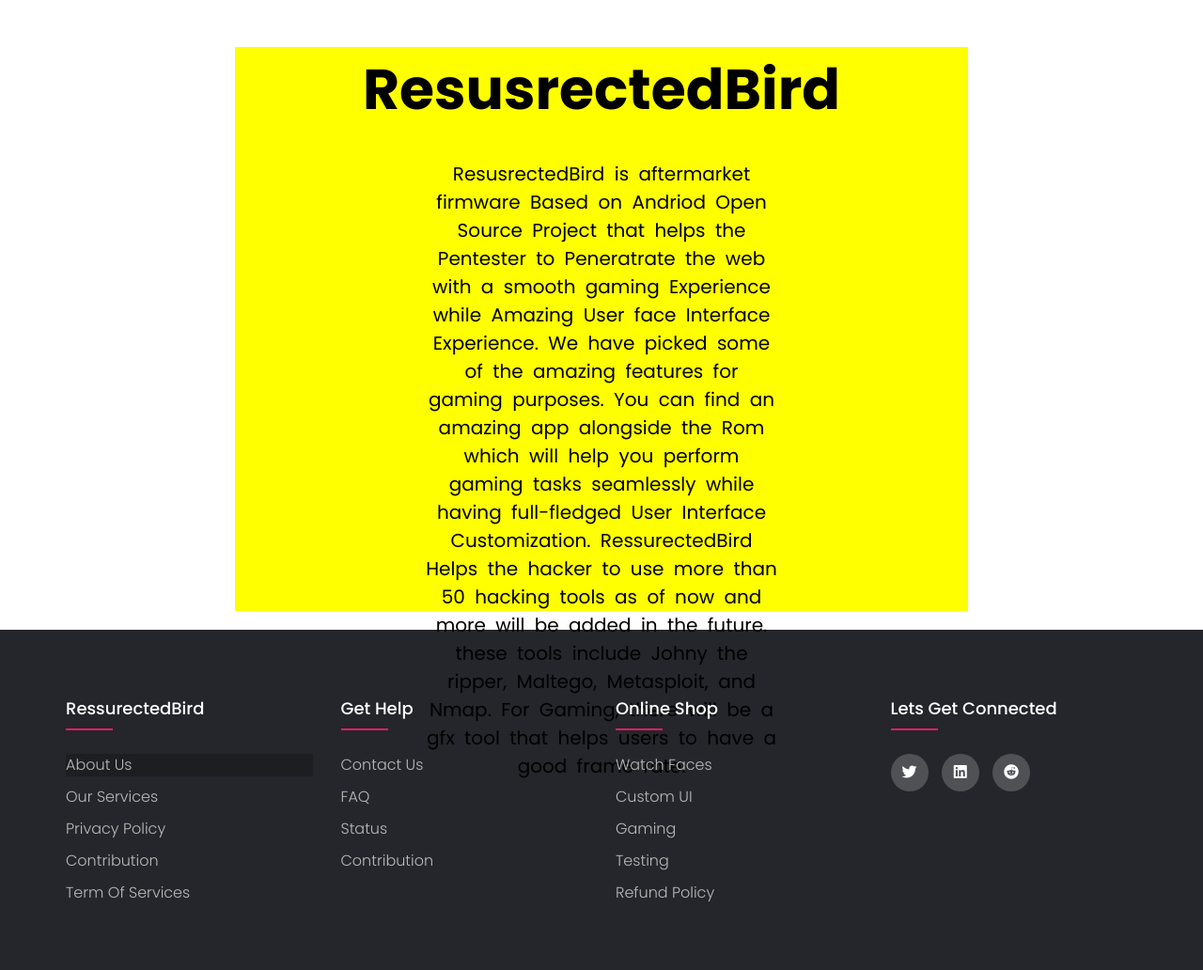
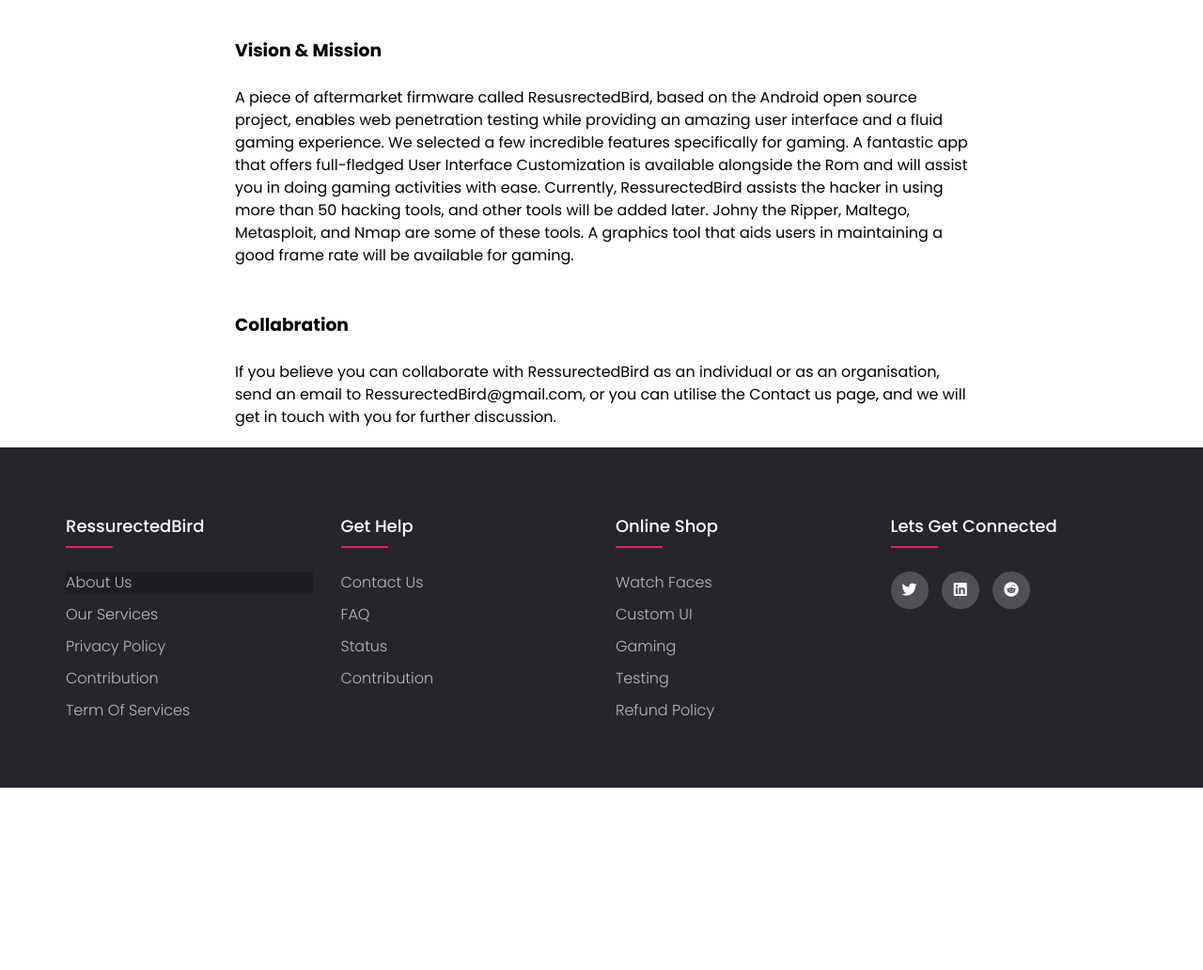
Before and after one commit to Ressurected-Bird/Website, a PHP site: page /About.html in a window 1280 px wide. Shown: the part 80-1112 px from the top of the page at 94% size. After the commit the page ends 918 px from the top, so only its background shows below. Run offline with PHP 8.4, Linux system fonts and the light colour scheme.

Commit message:
About US changes

```diff
--- a/About.html
+++ b/About.html
@@ -30,13 +30,25 @@
 
 </nav>
 <div class="about_us">
-    <div class="aboutheading">
+    <!-- <div class="aboutheading">
         <h1 class="abouthead"> ResusrectedBird</h1>
     </div>
     <div class="aboutinfo">
-        <!-- <img class="aboutimage" src="images/logo.jpg" alt=""> -->
+        <img class="aboutimage" src="images/logo.jpg" alt="">
 <p> ResusrectedBird is aftermarket firmware  Based on Andriod Open Source Project that helps the Pentester to Peneratrate the web with a smooth gaming  Experience while  Amazing User face Interface Experience. We have picked some of the amazing features for gaming purposes.  You can find an amazing app alongside the Rom which will help you perform gaming tasks seamlessly while having full-fledged User Interface Customization. RessurectedBird Helps the hacker to use more than 50 hacking tools as of now and more will be added in the future. these tools include Johny the ripper, Maltego, Metasploit, and Nmap. For Gaming, there will be a gfx tool that helps users to have a good frame rate. </p>
+    </div> -->
+
+    <div class="about-vision">
+        <h3>Vision & Mission</h3><br>
+        <p>A piece of aftermarket firmware called ResusrectedBird, based on the Android open source project, enables web penetration testing while providing an amazing user interface and a fluid gaming experience. We selected a few incredible features specifically for gaming. A fantastic app that offers full-fledged User Interface Customization is available alongside the Rom and will assist you in doing gaming activities with ease. Currently, RessurectedBird assists the hacker in using more than 50 hacking tools, and other tools will be added later. Johny the Ripper, Maltego, Metasploit, and Nmap are some of these tools. A graphics tool that aids users in maintaining a good frame rate will be available for gaming.</p>
+    </div><br><br>
+
+    <div class="about-collab">
+        <h3>Collabration</h3><br>
+        <p>If you believe you can collaborate with RessurectedBird as an individual or as an organisation, send an email to RessurectedBird@gmail.com, or you can utilise the Contact us page, and we will get in touch with you for further discussion.</p>
     </div>
+
+
 </div>
 
         <script data-name="BMC-Widget" data-cfasync="false" src="https://cdnjs.buymeacoffee.com/1.0.0/widget.prod.min.js" data-id="Deadshot0x7" data-description="Support me on Buy me a coffee!" data-message="Want to be a part of the rom development or want to get involved in the project. Now you can , You can be part of this by donating some handsome money to the project !" data-color="#5F7FFF" data-position="Right" data-x_margin="18" data-y_margin="18"></script>
--- a/style/About.css
+++ b/style/About.css
@@ -13,14 +13,21 @@ body{
 }
 
 .about_us{
-    background-color: yellow;
+    /* background-color: yellow; */
     margin-top: 40px;
     margin-left: 250px;
     margin-right: 250px;
     margin-bottom: 20px;
-    height: 600px;
+    /* height: 600px; */
+    /* display: flex;
+    justify-content: center; */
 
 }
+
+/* .vision {
+    justify-content: center;
+} */
+
 .about_us .aboutimage{
     height: 40px;
     width: 40px;
```
